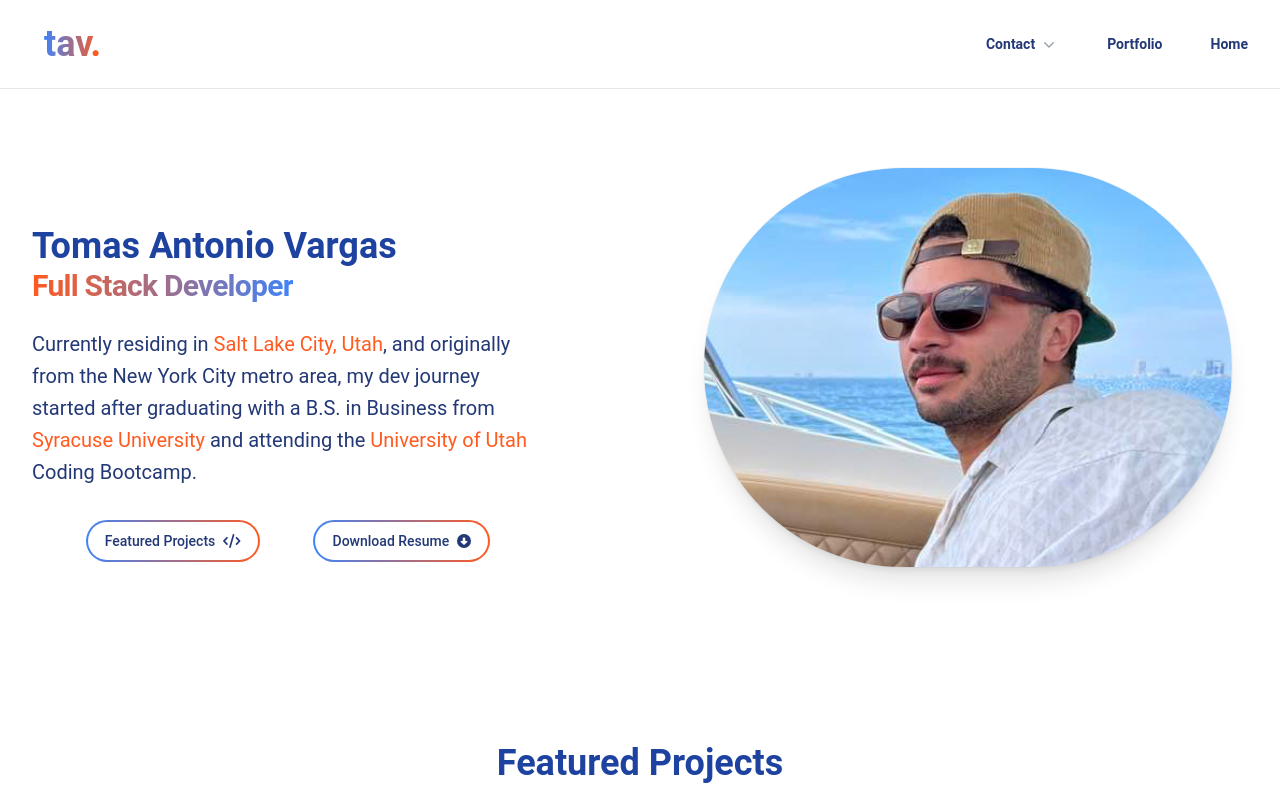
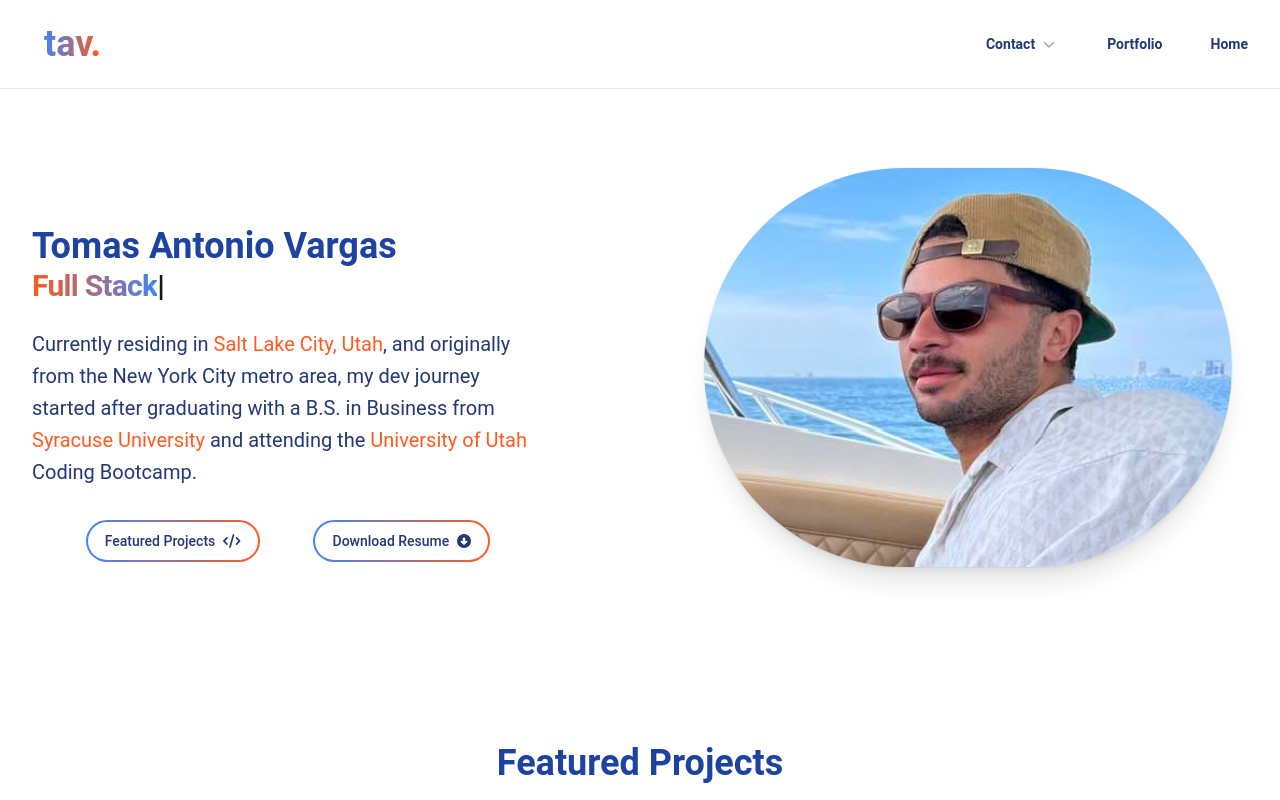
Before and after one commit to tavargas9/react-portfolio, a React (Vite) app: page / in a window 1280 px wide. Shown: the top 800 px of the page. Built offline with nearby package versions, Linux system fonts and the light colour scheme.

Commit message:
add typewriter animation to hero

```diff
--- a/package.json
+++ b/package.json
@@ -23,7 +23,8 @@
     "flowbite-react": "^0.7.2",
     "react": "^18.2.0",
     "react-dom": "^18.2.0",
-    "react-router-dom": "^6.21.3"
+    "react-router-dom": "^6.21.3",
+    "typewriter-effect": "^2.21.0"
   },
   "devDependencies": {
     "@types/react": "^18.2.43",
--- a/src/components/Content.jsx
+++ b/src/components/Content.jsx
@@ -2,6 +2,7 @@ import { faCode, faCircleDown } from "@fortawesome/free-solid-svg-icons";
 import { FontAwesomeIcon } from "@fortawesome/react-fontawesome"
 import { elementType } from "prop-types";
 import tj2 from "../assets/tj2.png"
+import Typewriter from 'typewriter-effect'
 
 export default function Content() {
     const scrollTo = () => {
@@ -22,7 +23,22 @@ export default function Content() {
               <h1 className="text-4xl font-semibold leading-7 text-blue-800">
                 Tomas Antonio Vargas
                 </h1>
-              <h2 className="mt-2 text-3xl font-bold tracking-tight bg-gradient-to-r from-orange-500 to-blue-500 inline-block text-transparent bg-clip-text sm:text-3xl">Full Stack Developer</h2>
+              <Typewriter options={{
+                strings: [
+                  'Full Stack Developer',
+                  'Cyclist',
+                  'Skier',
+                  'Skateboarder',
+                  'Musician',
+                  'Software Engineer'
+              ],
+                autoStart: true,
+                loop: true,
+                wrapperClassName: 'mt-2 text-3xl font-bold tracking-tight bg-gradient-to-r from-orange-500 to-blue-500 inline-block text-transparent bg-clip-text sm:text-3xl',
+                cursorClassName: 'mt-2 text-3xl font-bold inline-block sm:text-3xl animate-pulse'
+              }}
+              className="mt-2 text-3xl font-bold tracking-tight bg-gradient-to-r from-orange-500 to-blue-500 inline-block text-transparent bg-clip-text sm:text-3xl"
+              />
               <p className="mt-6 text-xl leading-8 text-blue-900">
                 Currently residing in <span className='text-orange-500'>Salt Lake City, Utah</span>
                 , and originally from the New York City metro area, my dev journey started after graduating with a B.S. in Business
```
Also changed, not shown: 1 other file (tests, documents, lock files or other folders).
